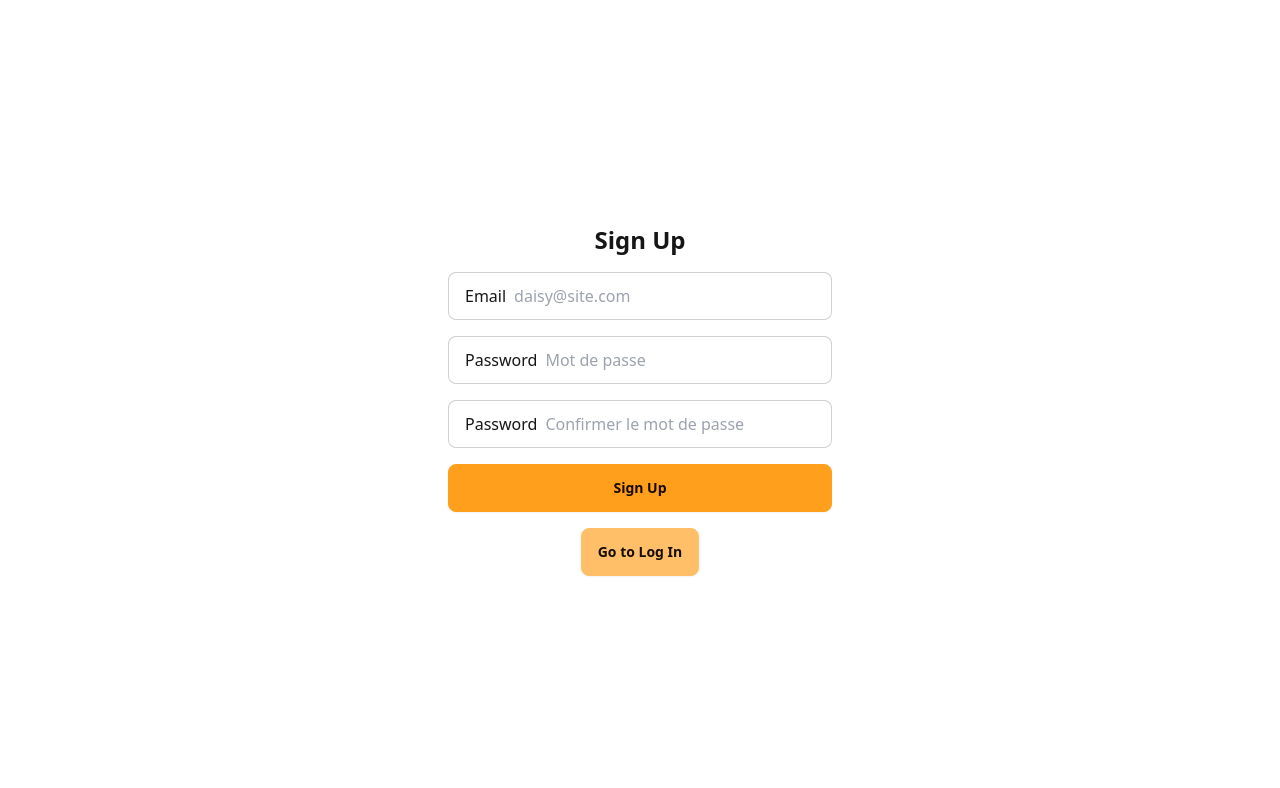
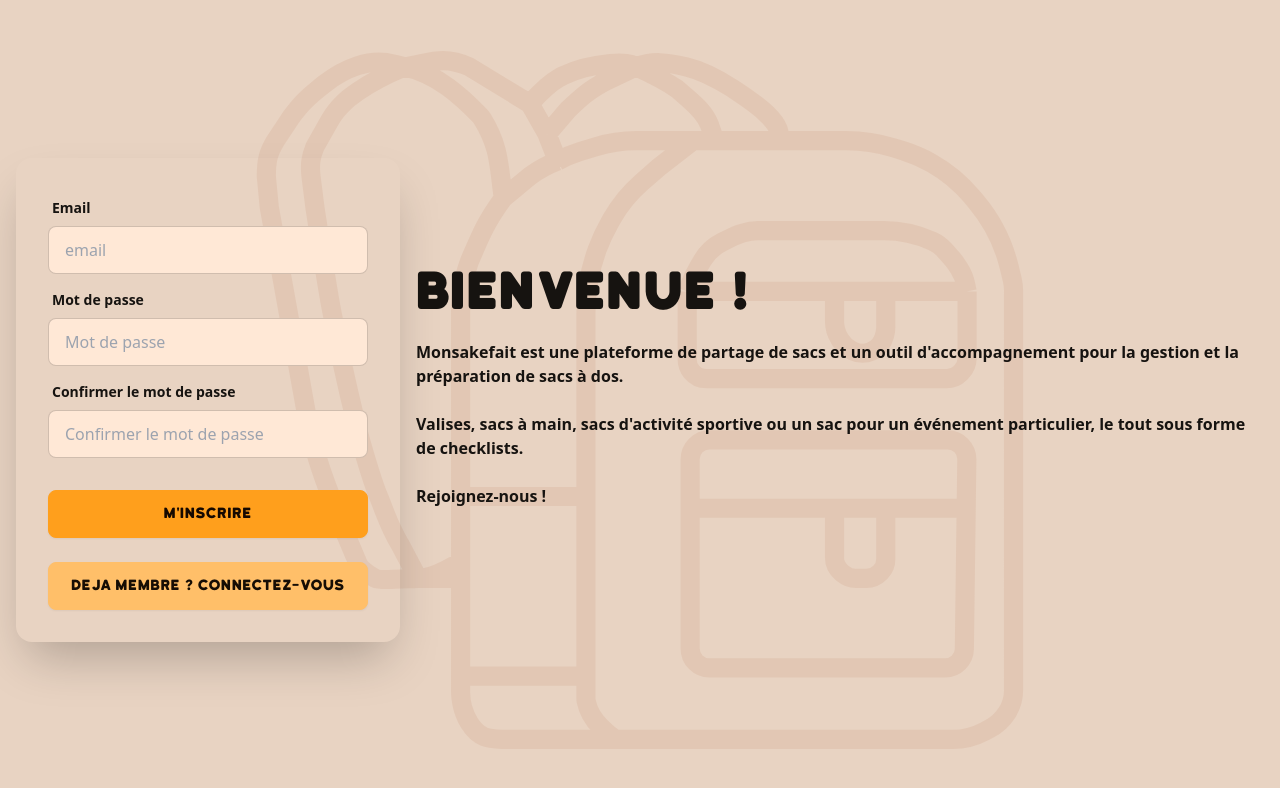
Before and after one commit to MichelleHARO/Monsakefait-front, a React (Vite) app: page /signup in a window 1280 px wide. Shown: the top 788 px of the page. Built offline with nearby package versions, Linux system fonts and the light colour scheme.

Commit message:
:design: new colors, signup & login display

```diff
--- a/src/components/LoginPage/Login.jsx
+++ b/src/components/LoginPage/Login.jsx
@@ -1,10 +1,8 @@
-// components/Login.jsx
-// FORMULAIRE DE CONNEXION QUI GERE SON ETAT LOCAL ET APPELLE UNE FONCTION 'onSubmit' prop lorsqu'il est soumis.
-
 import React, { useState } from 'react';
 import { useNavigate } from 'react-router-dom';
+import '../../index.css';
 
-const Login = ({ onChange, onSubmit }) => {
+const Login = ({ onChange, onSubmit, onToggle }) => {
     const [formData, setFormData] = useState({
         email: '',
         password: '',
@@ -44,46 +42,64 @@
             setFormData({ ...formData, token });
             localStorage.setItem('token', token);
             console.log('Login successful. Token :', token);
-            // Handle successful login (e.g., redirect, store token, etc.)
-            // If login successful, redirect to the home page
-            navigate('/homepage')
+            navigate('/homepage');
         } catch (error) {
             console.error('Error during login:', error);
-            // Handle error during login (e.g., network error)
         }
     };
 
     return (
-        <form onSubmit={handleSubmit} className="w-full max-w-sm">
-            <div className="mb-4">
-                <label className="input input-bordered flex items-center gap-2">
-                    Email
+        <div className="hero min-h-screen bg-base-200">
+            <div className="hero-content flex-col lg:flex-row-reverse">
+                <div className="text-center lg:text-left">
+                    <h1 className="text-5xl font-bold font-display">Ah vous revoila !</h1>
+                    <p className="py-6 font-bold">
+                        Des milliers de saks vous attendaient ! On part où ?<br/><br/> À la plage, randonnée sauvage en
+                        forêt ou soirée pyjama chez Sandrine ?
+                    </p>
+                </div>
+                <div className="card shrink-0 w-full max-w-sm shadow-2xl">
+                    <form className="card-body" onSubmit={handleSubmit}>
+                        <div className="form-control">
+                            <label className="label">
+                                <span className="label-text font-bold">Email</span>
+                            </label>
                             <input
                                 type="email"
                                 name="email"
+                                placeholder="email"
+                                className="input input-bordered"
                                 value={formData.email}
                                 onChange={handleChange}
-                        className="grow"
-                        placeholder="daisy@site.com"
+                                required
                             />
+                        </div>
+                        <div className="form-control">
+                            <label className="label">
+                                <span className="label-text font-bold">Mot de passe</span>
                             </label>
-            </div>
-            <div className="mb-4">
-                <label className="input input-bordered flex items-center gap-2">
-                    Password
                             <input
                                 type="password"
                                 name="password"
+                                placeholder="mot de passe"
+                                className="input input-bordered"
                                 value={formData.password}
                                 onChange={handleChange}
-                        className="grow"
-                        placeholder="Mot de passe"
+                                required
                             />
-                </label>
                         </div>
-            <button type="submit" className="btn btn-primary w-full">Log In</button>
-
+                        <div className="form-control mt-6">
+                            <button type="submit" className="btn btn-primary font-display font-light">Connexion</button>
+                        </div>
+                        <div className="form-control mt-4">
+                            <button type="button" onClick={onToggle} className="btn btn-secondary font-display font-light">
+                                Inscrivez-vous
+                            </button>
+                        </div>
                     </form>
+                </div>
+            </div>
+        </div>
     );
 };
 
--- a/src/components/LoginPage/SignUp.jsx
+++ b/src/components/LoginPage/SignUp.jsx
@@ -1,11 +1,8 @@
-// components/SignUp.jsx
-// FORMULAIRE D'INSCRIPTION QUI GERE SON ETAT LOCAL ET APPELLE UNE FONCTION 'onSubmit' prop lorsqu'il est soumis.
-
 import React, { useState } from 'react';
 import { useNavigate } from 'react-router-dom';
+import '../../index.css';
 
-// eslint-disable-next-line react/prop-types
-const SignUp = ({ onChange, onSubmit }) => {
+const SignUp = ({ onChange, onSubmit, onToggle }) => {
     const [formData, setFormData] = useState({
         email: '',
         password: '',
@@ -42,68 +39,90 @@
                 headers: {
                     'Content-Type': 'application/json'
                 },
-                body: JSON.stringify({ email: formData.email, password: formData.password, confirmPassword: formData.confirmPassword }) //pour n'envoyer que les champs qui nous intéressent au back de formData (pas le token donc) et éviter retour erreur car "all fields required"
+                body: JSON.stringify({ email: formData.email, password: formData.password, confirmPassword: formData.confirmPassword })
             });
 
             if (response.ok) {
                 const data = await response.json();
                 console.log('Sign up successful:', data);
-                // Handle successful sign up (e.g., redirect, show success message, etc.)
                 navigate('/login');
             } else {
                 console.error('Sign up failed:', response.statusText);
-                // Handle sign up failure (e.g., show error message)
             }
         } catch (error) {
             console.error('Error during sign up:', error);
-            // Handle error during sign up (e.g., network error)
         }
     };
 
     return (
-        <form onSubmit={handleSubmit} className="w-full max-w-sm">
-            <div className="mb-4">
-                <label className="input input-bordered flex items-center gap-2">
-                    Email
+        <div className="hero min-h-screen bg-base-200">
+            <div className="hero-content flex-col lg:flex-row-reverse">
+                <div className="text-center lg:text-left">
+                    <h1 className="text-5xl font-bold font-display">Bienvenue !</h1>
+                    <p className="py-6 font-bold">
+                        Monsakefait est une plateforme de partage de sacs et un outil d'accompagnement
+                        pour la gestion et la préparation de sacs à dos.<br/><br/> Valises, sacs à main, sacs d'activité
+                        sportive ou un sac pour un événement particulier, le tout sous forme de
+                        checklists.<br/> <br /> Rejoignez-nous !
+                    </p>
+                </div>
+                <div className="card shrink-0 w-full max-w-sm shadow-2xl">
+                    <form className="card-body" onSubmit={handleSubmit}>
+                        <div className="form-control">
+                            <label className="label">
+                                <span className="label-text font-bold">Email</span>
+                            </label>
                             <input
                                 type="email"
                                 name="email"
+                                placeholder="email"
+                                className="input input-bordered"
                                 value={formData.email}
                                 onChange={handleChange}
-                        className="grow"
-                        placeholder="daisy@site.com"
+                                required
                             />
-                </label>
                             {error && <p className="text-red-500">{error}</p>}
                         </div>
-            <div className="mb-4">
-                <label className="input input-bordered flex items-center gap-2">
-                    Password
+                        <div className="form-control">
+                            <label className="label">
+                                <span className="label-text font-bold">Mot de passe</span>
+                            </label>
                             <input
                                 type="password"
                                 name="password"
+                                placeholder="Mot de passe"
+                                className="input input-bordered"
                                 value={formData.password}
                                 onChange={handleChange}
-                        className="grow"
-                        placeholder="Mot de passe"
+                                required
                             />
+                        </div>
+                        <div className="form-control">
+                            <label className="label">
+                                <span className="label-text font-bold">Confirmer le mot de passe</span>
                             </label>
-            </div>
-            <div className="mb-4">
-                <label className="input input-bordered flex items-center gap-2">
-                    Password
                             <input
                                 type="password"
                                 name="confirmPassword"
+                                placeholder="Confirmer le mot de passe"
+                                className="input input-bordered"
                                 value={formData.confirmPassword}
                                 onChange={handleChange}
-                        className="grow"
-                        placeholder="Confirmer le mot de passe"
+                                required
                             />
-                </label>
                         </div>
-            <button type="submit" className="btn btn-primary w-full">Sign Up</button>
+                        <div className="form-control mt-6">
+                            <button type="submit" className="btn btn-primary font-display font-light">M'inscrire</button>
+                        </div>
+                        <div className="form-control mt-4">
+                            <button type="button" onClick={onToggle} className="btn btn-secondary font-display font-light">
+                                Deja membre ? Connectez-vous
+                            </button>
+                        </div>
                     </form>
+                </div>
+            </div>
+        </div>
     );
 };
 
--- a/src/index.css
+++ b/src/index.css
@@ -1,3 +1,36 @@
 @tailwind base;
 @tailwind components;
 @tailwind utilities;
+
+@font-face {
+    font-family: 'Katahdin Round';
+    src: url('./assets/KatahdinRound.otf') format('opentype');
+    font-weight: normal;
+    font-style: normal;
+}
+.hero {
+    position: relative;
+    min-height: 100vh;
+    overflow: hidden;
+}
+
+
+.hero::before {
+    content: "";
+    position: absolute;
+    top: 0;
+    left: 0;
+    width: 100%;
+    height: 100%;
+    background-image: url('./assets/bagv2.svg');
+    background-size: contain; /* Ajustez cette valeur selon vos besoins : cover, contain, 50%, etc. */
+    background-repeat: no-repeat;
+    background-position: left;
+    opacity: 0.2;/* Ajustez cette valeur pour changer l'opacité */
+    z-index: 0; /* Assurez-vous que le pseudo-élément est derrière le contenu */
+}
+
+.hero-content {
+    position: relative;
+    z-index: 1; /* Assurez-vous que le contenu est devant l'image de fond */
+}
--- a/src/pages/LoginPage.jsx
+++ b/src/pages/LoginPage.jsx
@@ -1,7 +1,3 @@
-// pages/LoginPage.jsx
-// Composant LoginPage : Gère l'état isLogin pour basculer entre les formulaires de connexion et d'inscription.
-// Utilise un bouton pour basculer entre les deux vues et affiche le formulaire approprié.
-
 import React, { useState, useEffect } from 'react';
 import { useNavigate, useLocation } from 'react-router-dom';
 import Login from '../components/LoginPage/Login.jsx';
@@ -40,18 +36,11 @@
 
     return (
         <div className="flex flex-col items-center justify-center h-screen">
-            <h2 className="text-2xl font-bold mb-4">{isLogin ? 'Log In' : 'Sign Up'}</h2>
             {isLogin ? (
-                <Login onSubmit={handleLoginSubmit} />
+                <Login onSubmit={handleLoginSubmit} onToggle={handleToggle} />
             ) : (
-                <SignUp onSubmit={handleSignUpSubmit} />
+                <SignUp onSubmit={handleSignUpSubmit} onToggle={handleToggle} />
             )}
-            <button
-                onClick={handleToggle}
-                className="btn btn-secondary mt-4"
-            >
-                {isLogin ? 'Go to Sign Up' : 'Go to Log In'}
-            </button>
         </div>
     );
 };
--- a/tailwind.config.js
+++ b/tailwind.config.js
@@ -6,6 +6,9 @@
   ],
   theme: {
     extend: {
+      fontFamily: {
+        display: ['Katahdin Round', 'sans-serif'],
+      },
       colors: {
         brightOrange: '#FF9F1C',
         lightOrange: '#FFBF69',
@@ -25,7 +28,7 @@
           'secondary': '#FFBF69',
           'accent': '#CB997E',
           'neutral': '#3D4451',
-          'base-100': '#FFFFFF',
+          'base-100': '#FFE8D6',
           'info': '#2094F3',
           'success': '#009485',
           'warning': '#FF9900',
```
Also changed, not shown: src/assets/KatahdinRound.otf (added), src/assets/bagv2.svg (added). Lines whose indentation alone changed are shown as unchanged.
